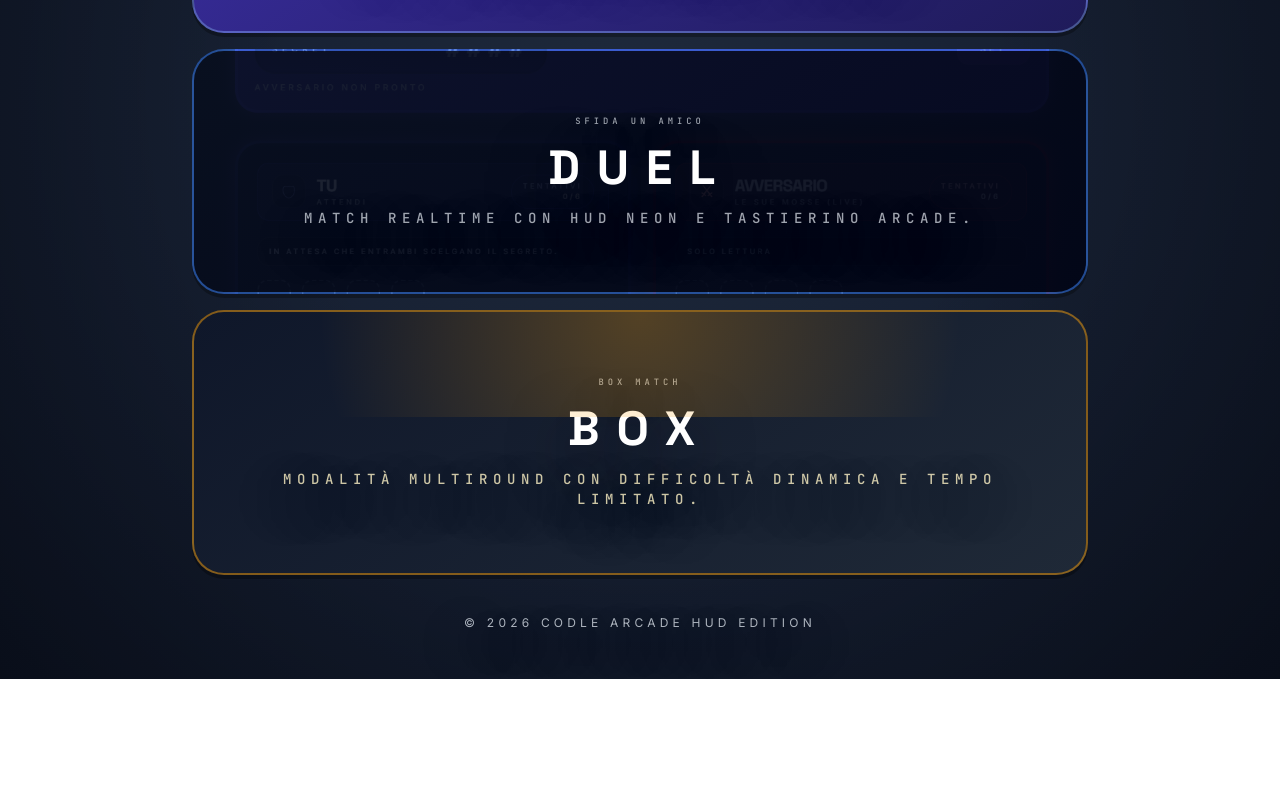
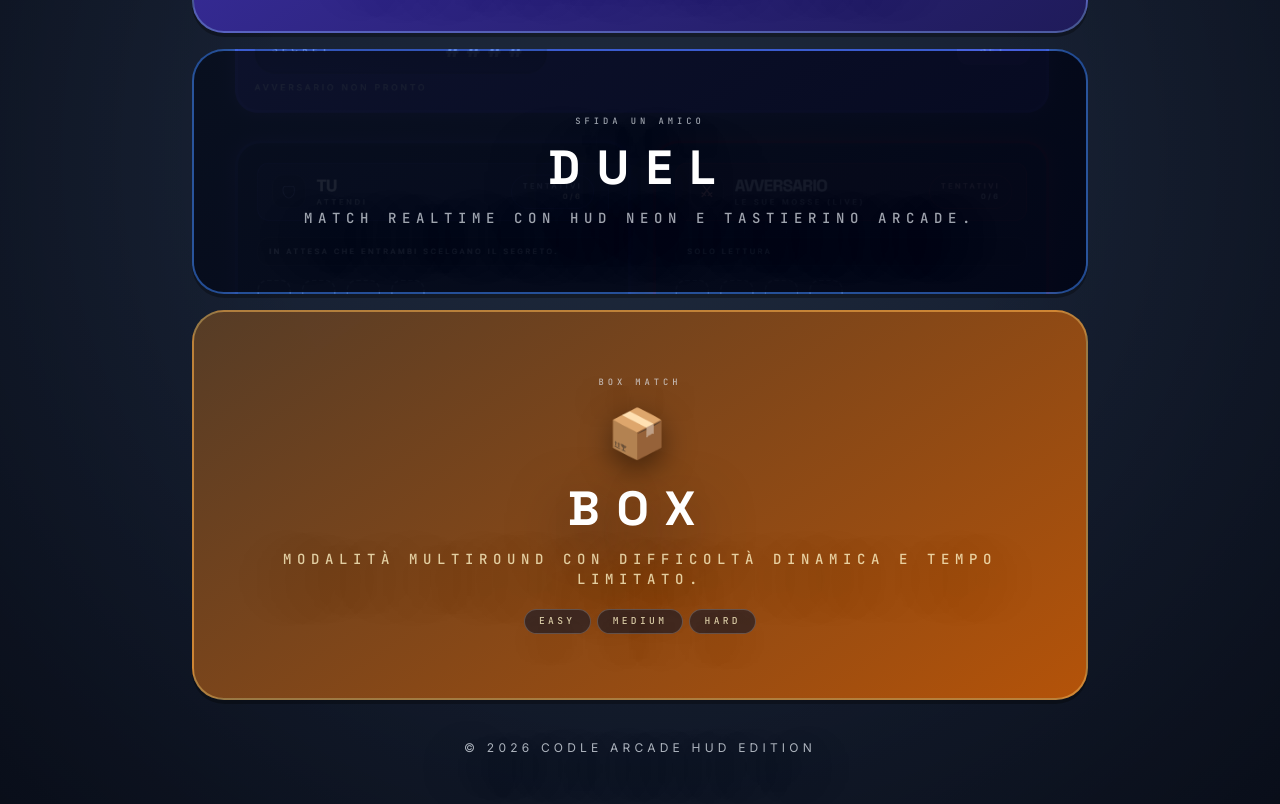
Before and after one commit to Tonyrgg/Codle, a Next.js app: page / in a window 1280 px wide. Shown: the part 497-1301 px from the top of the page. Before the commit the page ends 1176 px from the top, so only its background shows below. Built offline with nearby package versions, Linux system fonts and the light colour scheme; no server answers.

Commit message:
feat: box match card

```diff
--- a/app/globals.css
+++ b/app/globals.css
@@ -166,24 +166,44 @@
 }
 
 .menu-card-box {
-  background: linear-gradient(145deg, #0f172a, #1f2937);
-  border-color: rgba(245, 158, 11, 0.5);
+  background: linear-gradient(145deg, #573d27fb, #b45309);
+  border: 2px solid rgba(249, 211, 115, 0.4);
+  box-shadow: 0 0 50px rgba(250, 204, 21, 0.45);
   position: relative;
   overflow: hidden;
 }
 
+.menu-card-box::before,
 .menu-card-box::after {
-  content: "";
-  position: absolute;
-  inset: -40% 0 auto;
-  height: 80%;
-  background: radial-gradient(
-    circle at center,
-    rgba(245, 158, 11, 0.35),
-    transparent 70%
-  );
-  opacity: 0.8;
-  pointer-events: none;
+  display: none;
+}
+
+.menu-card-box-icon {
+  position: relative;
+  z-index: 1;
+  font-size: 3rem;
+  margin-top: 0.5rem;
+  text-shadow: 0 10px 30px rgba(0, 0, 0, 0.5);
+}
+
+.menu-card-meta {
+  position: relative;
+  z-index: 1;
+  display: flex;
+  gap: 0.4rem;
+  flex-wrap: wrap;
+  justify-content: center;
+  margin-top: 1.25rem;
+}
+
+.menu-card-meta span {
+  font-size: 0.6rem;
+  text-transform: uppercase;
+  letter-spacing: 0.35em;
+  border: 1px solid rgba(255, 255, 255, 0.2);
+  border-radius: 999px;
+  padding: 0.25rem 0.9rem;
+  background: rgba(15, 23, 42, 0.6);
 }
 
 .menu-chip {
--- a/app/page.tsx
+++ b/app/page.tsx
@@ -62,12 +62,18 @@ export default function Home() {
             className="menu-card menu-card-box arcade-shadow flex flex-col items-center px-10 py-16 transition"
           >
             <div className="menu-card-label">Box Match</div>
+            <div className="menu-card-box-icon">{"\u{1F4E6}"}</div>
             <div className="menu-card-title mt-4 text-5xl font-black">
               BOX
             </div>
             <p className="mt-4 text-sm text-amber-100/80">
               Modalità multiround con difficoltà dinamica e tempo limitato.
             </p>
+            <div className="menu-card-meta text-amber-100/80">
+              <span>Easy</span>
+              <span>Medium</span>
+              <span>Hard</span>
+            </div>
           </Link>
         </div>
 
```
